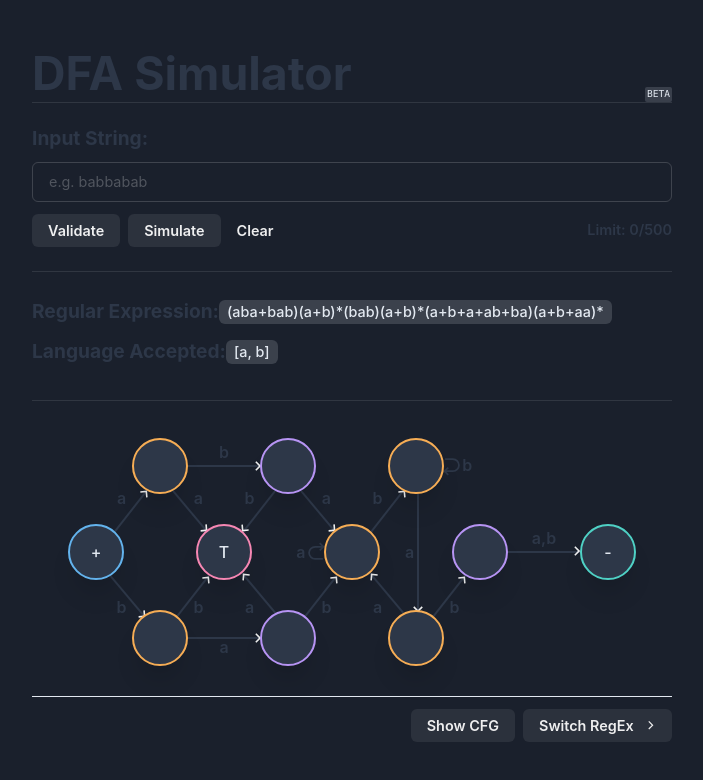
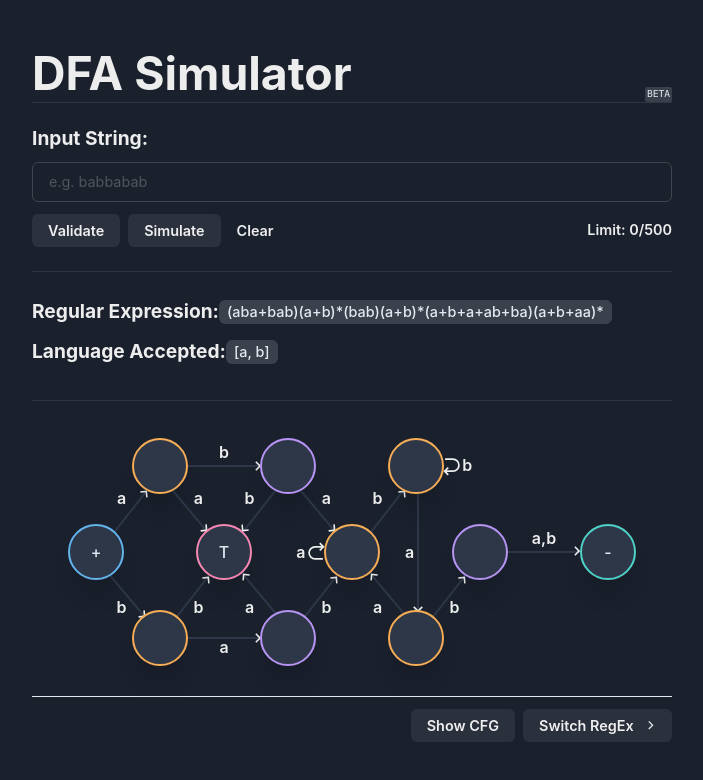
Before and after one commit to Kaezie/AutomataDFA, a Next.js app: page / in a window 1280 px wide. Shown: the top 780 px of the page, without its empty margins (288-991 px from the left). Built offline with nearby package versions, Linux system fonts and the light colour scheme.

Commit message:
changed colors

```diff
--- a/components/components/Arrows.js
+++ b/components/components/Arrows.js
@@ -32,7 +32,7 @@ export const ArrowLoopSm = ({ top, left, rotate }) => {
         translateX="-50%"
         translateY="-50%"
         transform="auto"
-        color="gray.700"
+        color="white.700"
         display={["flex", "flex", "flex", "flex", "flex", "none"]}
       >
         <RiArrowGoForwardLine size="1.3em" />
--- a/styles/theme.js
+++ b/styles/theme.js
@@ -9,10 +9,10 @@ export const theme = extendTheme({
         bg: props.colorMode === "dark" ? "gray.800" : "gray.50",
       },
       p: {
-        color: "gray.700",
+        color: "white.700",
       },
       "h1, h2, h3, h4": {
-        color: "gray.700",
+        color: "white.700",
       },
     }),
   },
```
